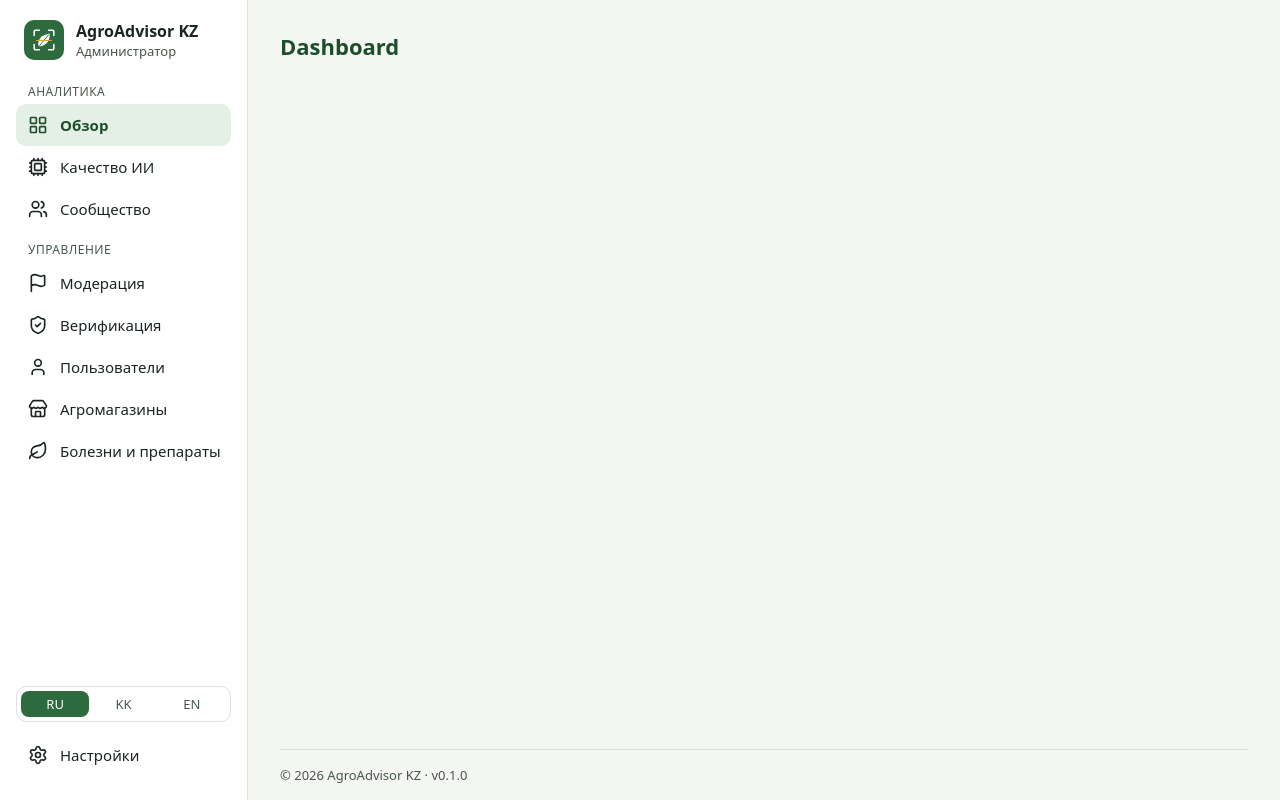
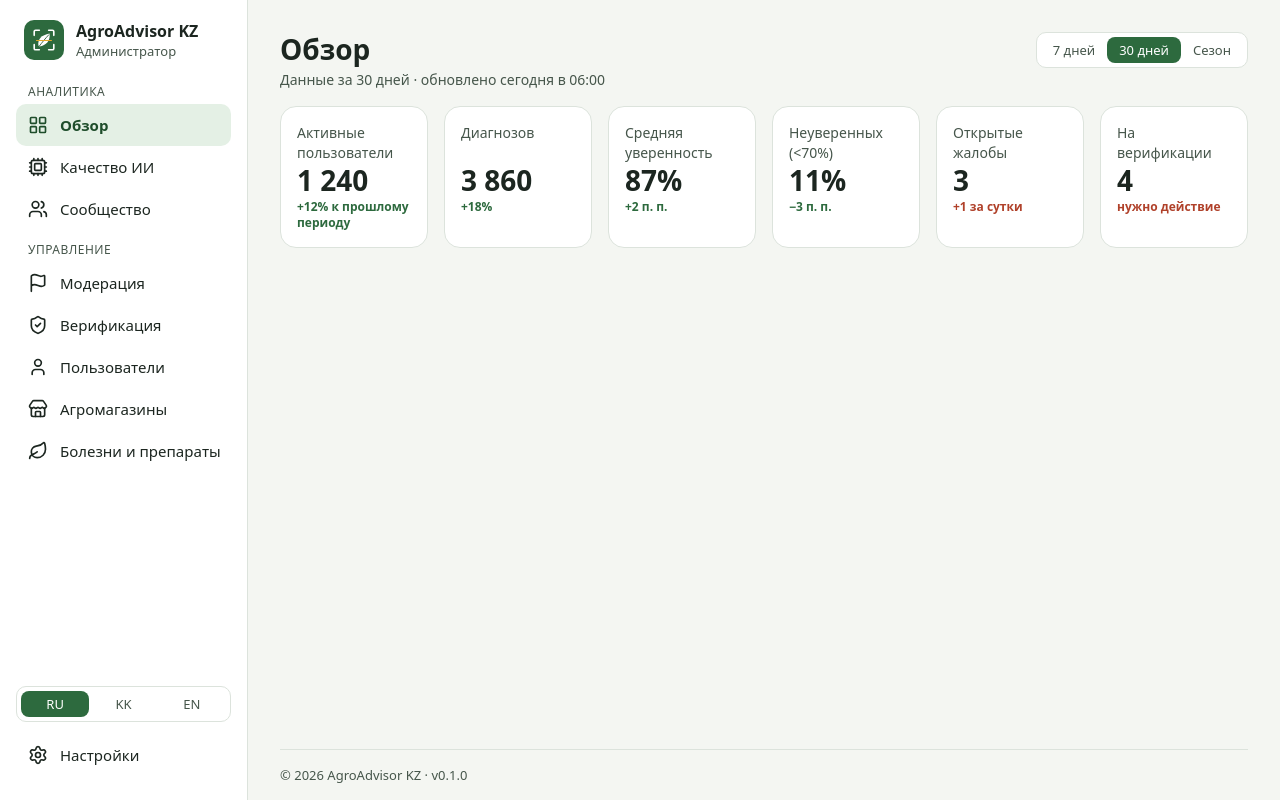
Before and after one commit to nurbolatdev/agroadvisor-kz, a React (Vite) app in the folder apps/admin-web/: page / in a window 1280 px wide. Built offline with nearby package versions, Linux system fonts and the light colour scheme.

Commit message:
feat(dashboard): add page header and stat cards

```diff
--- /dev/null
+++ b/apps/admin-web/src/features/dashboard/components/OverviewKpis.tsx
@@ -0,0 +1,59 @@
+import { StatCard } from '@/components/ui/StatCard'
+import type { OverviewStats } from '@/shared/types'
+import { formatNumber, formatSigned } from '@/shared/utils/format'
+
+interface OverviewKpisProps {
+  stats: OverviewStats
+}
+
+export function OverviewKpis({ stats }: OverviewKpisProps) {
+  const {
+    activeUsers,
+    diagnoses,
+    avgConfidence,
+    lowConfidenceShare,
+    openComplaints,
+    pendingVerifications,
+  } = stats
+
+  return (
+    <div className="grid grid-cols-2 gap-4 md:grid-cols-3 xl:grid-cols-6">
+      <StatCard
+        label="Активные пользователи"
+        value={formatNumber(activeUsers.value)}
+        change={`${formatSigned(activeUsers.changePercent)}% к прошлому периоду`}
+        changeTone={activeUsers.changePercent >= 0 ? 'positive' : 'negative'}
+      />
+      <StatCard
+        label="Диагнозов"
+        value={formatNumber(diagnoses.value)}
+        change={`${formatSigned(diagnoses.changePercent)}%`}
+        changeTone={diagnoses.changePercent >= 0 ? 'positive' : 'negative'}
+      />
+      <StatCard
+        label="Средняя уверенность"
+        value={`${avgConfidence.percent}%`}
+        change={`${formatSigned(avgConfidence.changePoints)} п. п.`}
+        changeTone={avgConfidence.changePoints >= 0 ? 'positive' : 'negative'}
+      />
+      <StatCard
+        label="Неуверенных (<70%)"
+        value={`${lowConfidenceShare.percent}%`}
+        change={`${formatSigned(lowConfidenceShare.changePoints)} п. п.`}
+        changeTone={lowConfidenceShare.changePoints <= 0 ? 'positive' : 'negative'}
+      />
+      <StatCard
+        label="Открытые жалобы"
+        value={formatNumber(openComplaints.value)}
+        change={`${formatSigned(openComplaints.changeToday)} за сутки`}
+        changeTone={openComplaints.changeToday > 0 ? 'negative' : 'positive'}
+      />
+      <StatCard
+        label="На верификации"
+        value={formatNumber(pendingVerifications)}
+        change={pendingVerifications > 0 ? 'нужно действие' : 'все проверены'}
+        changeTone={pendingVerifications > 0 ? 'negative' : 'positive'}
+      />
+    </div>
+  )
+}
--- a/apps/admin-web/src/features/dashboard/pages/DashboardPage.tsx
+++ b/apps/admin-web/src/features/dashboard/pages/DashboardPage.tsx
@@ -1,3 +1,71 @@
+import { RefreshCw, TriangleAlert } from 'lucide-react'
+import { useState } from 'react'
+import { Button } from '@/components/ui/Button'
+import { Card } from '@/components/ui/Card'
+import { EmptyState } from '@/components/ui/EmptyState'
+import { Loader } from '@/components/ui/Loader'
+import { PageHeader } from '@/components/ui/PageHeader'
+import { SegmentedControl, type SegmentedOption } from '@/components/ui/SegmentedControl'
+import { OverviewKpis } from '@/features/dashboard/components/OverviewKpis'
+import { api } from '@/services/api'
+import { useApiQuery } from '@/shared/hooks/useApiQuery'
+import type { StatsPeriod } from '@/shared/types'
+import { cn } from '@/shared/utils/cn'
+import { formatTime } from '@/shared/utils/format'
+
+const PERIODS: SegmentedOption<StatsPeriod>[] = [
+  { value: '7d', label: '7 дней' },
+  { value: '30d', label: '30 дней' },
+  { value: 'season', label: 'Сезон' },
+]
+
+const PERIOD_TEXT: Record<StatsPeriod, string> = {
+  '7d': 'Данные за 7 дней',
+  '30d': 'Данные за 30 дней',
+  season: 'Данные за сезон',
+}
+
 export function DashboardPage() {
-  return <h1 className="text-h1 text-primary-dark">Dashboard</h1>
+  const [period, setPeriod] = useState<StatsPeriod>('30d')
+  const { data, error, isLoading, reload } = useApiQuery(
+    () => api.getOverviewStats(period),
+    [period],
+  )
+
+  return (
+    <>
+      <PageHeader
+        title="Обзор"
+        subtitle={
+          data
+            ? `${PERIOD_TEXT[period]} · обновлено сегодня в ${formatTime(data.updatedAt)}`
+            : PERIOD_TEXT[period]
+        }
+        actions={
+          <SegmentedControl label="Период" options={PERIODS} value={period} onChange={setPeriod} />
+        }
+      />
+
+      {error ? (
+        <Card>
+          <EmptyState
+            icon={TriangleAlert}
+            title="Не удалось загрузить данные"
+            description={error.message}
+            action={
+              <Button size="sm" variant="secondary" icon={RefreshCw} onClick={reload}>
+                Повторить
+              </Button>
+            }
+          />
+        </Card>
+      ) : data ? (
+        <div aria-busy={isLoading} className={cn('transition-opacity', isLoading && 'opacity-60')}>
+          <OverviewKpis stats={data} />
+        </div>
+      ) : (
+        <Loader />
+      )}
+    </>
+  )
 }
```
Also changed, not shown: 1 other file (tests, documents, lock files or other folders).
